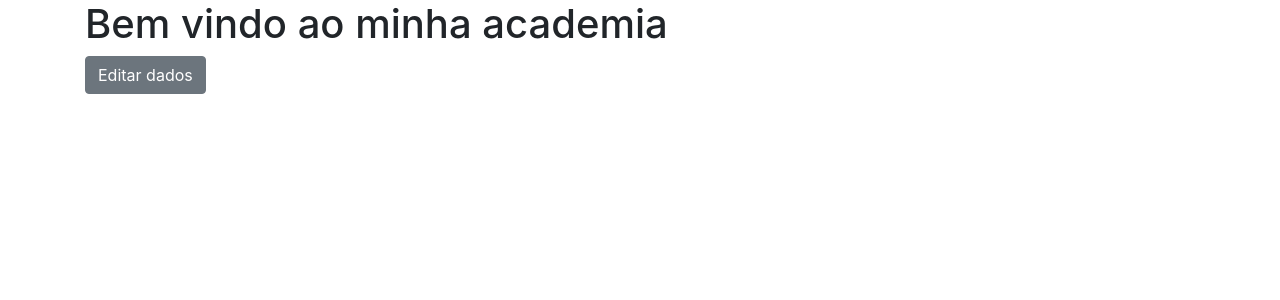
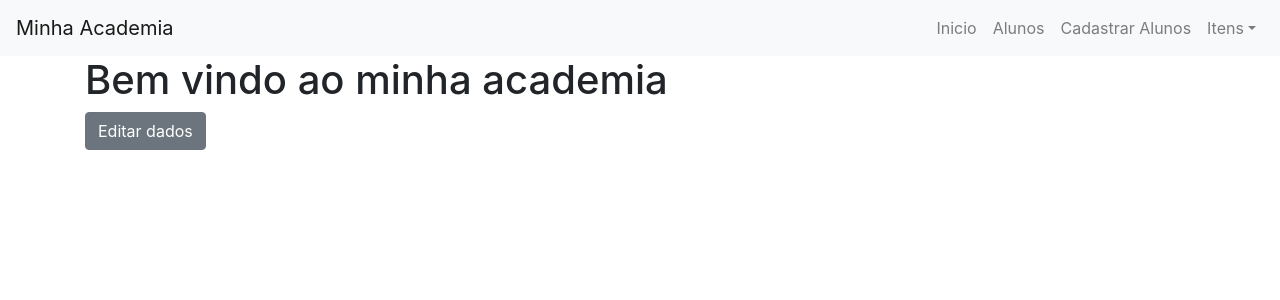
Before and after one commit to RaphaelDoBu/Minha-Academia-FrontEnd, a React (Create React App) app: page /academia in a window 1280 px wide. Shown: the top 300 px of the page. Built offline with nearby package versions, Linux system fonts and the light colour scheme; sample sign-in values are in the browser's storage.

Commit message:
nav bar com div

```diff
--- a/src/App.js
+++ b/src/App.js
@@ -8,7 +8,6 @@ import Academia from './components/Academia/academia'
 import CadastroCliente from './components/Cadastro-Cliente/cadastro-cliente'
 import AcademiaEditar from './components/Academia/academia-dados'
 import NotFound from './components/NotFound'
-import NavBar from './components/navbar';
 
 class App extends Component {
   render() {
@@ -23,8 +22,6 @@ class App extends Component {
                   <Route path="/logout" component={Logout} />
                   <Route path="/matricula" component={CadastroCliente} />
                   <Route path="/academia-editar" component={AcademiaEditar} />
-                  <Route path="/nav" component={NavBar}/>
-
                   <Route component={NotFound} />
                 </Switch>
               </div>
--- a/src/components/Academia/academia.jsx
+++ b/src/components/Academia/academia.jsx
@@ -2,6 +2,7 @@ import React, { Component } from 'react';
 import { Col, Row, Button, Form, FormGroup, Label, Input} from 'reactstrap';
 import { BrowserRouter, NavLink, Switch, Route, Redirect } from 'react-router-dom';
 import AcademiaEditar from '../Academia/academia-dados'
+import NavBar from '../navbar';
 
 class Academia extends Component {
 
@@ -24,6 +25,8 @@ class Academia extends Component {
         }
 
         return (
+        <div>
+            <NavBar></NavBar>
             <div className="container">
                 <div className="panel panel-default p50 uth-panel">
                     <h1>Bem vindo ao minha academia</h1>
@@ -37,6 +40,7 @@ class Academia extends Component {
                     </BrowserRouter>
                 </div>
             </div>
+        </div>
         );
     }
 }
--- a/src/components/Cadastro-Cliente/cadastro-cliente.jsx
+++ b/src/components/Cadastro-Cliente/cadastro-cliente.jsx
@@ -3,6 +3,7 @@ import PropTypes from 'prop-types';
 import { withStyles } from '@material-ui/core/styles';
 import TextField from '@material-ui/core/TextField';
 import { Redirect } from 'react-router-dom';
+import NavBar from '../navbar';
 
 const styles = theme => ({
     container: {
@@ -108,6 +109,7 @@ class CadastroCliente extends Component {
         }
 
         return (
+            <div><NavBar></NavBar>
             <div className="container">
             <div className="row" style={{ paddingTop: '50px' }}>
                 <div className="col"></div>
@@ -205,6 +207,7 @@ class CadastroCliente extends Component {
                         </div>
                 </div>
             </div>
+            </div>
             <div className="col"></div>
         </div>
     </div>
```
Also changed, not shown: package.json (+4 -4 lines), 1 other file (tests, documents, lock files or other folders). Lines whose indentation alone changed are shown as unchanged.
